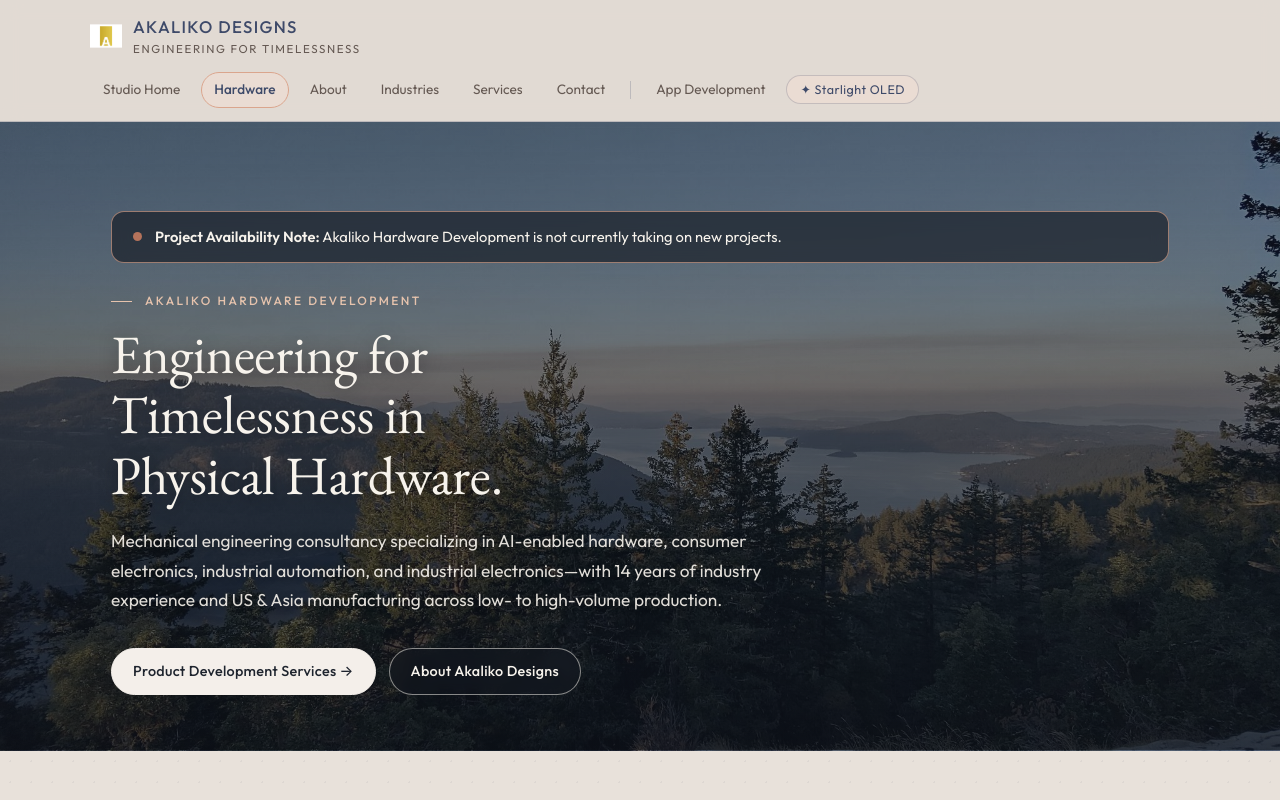
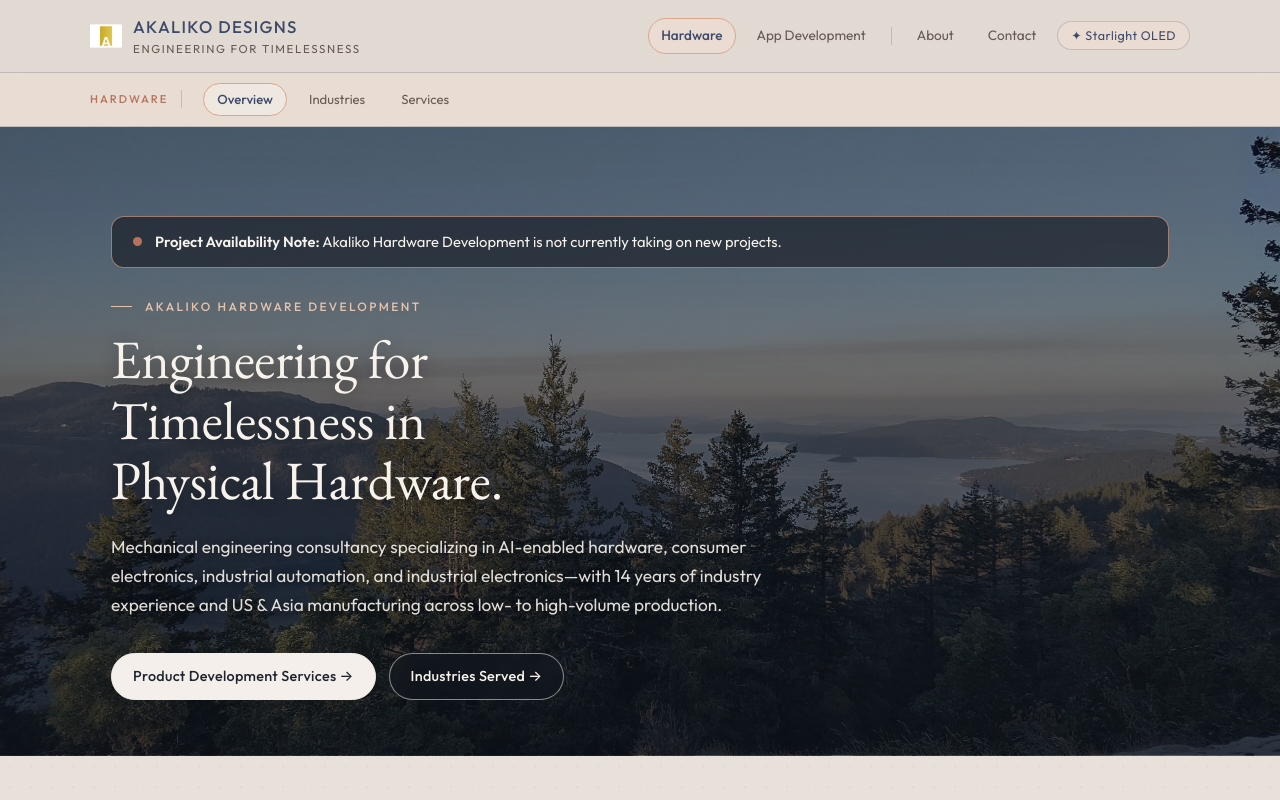
Before and after one commit to anorthernfriend/anorthernfriend.github.io, a plain HTML site: page hardware.html in a window 1280 px wide. Shown: the top 800 px of the page. Drawn offline with nearby package versions, Linux system fonts and the light colour scheme.

Commit message:
Simplify top navigation to Hardware, App Development, About, Contact and nest Industries & Services inside Hardware

```diff
--- a/assets/akaliko-harmony.css
+++ b/assets/akaliko-harmony.css
@@ -61,10 +61,52 @@ body {
 .brand-mark {
   width: 32px;
   height: 32px;
+  border-radius: 6px;
   transition: transform 0.34s var(--ease-calm);
 }
 .brand-group:hover .brand-mark {
   transform: scale(1.05);
+}
+
+/* Hardware Sub-Navigation (Industries & Services nested inside Hardware) */
+.sub-nav-bar {
+  background: color-mix(in srgb, var(--surface) 82%, var(--bg));
+  border-bottom: 1px solid var(--line);
+}
+.sub-nav-inner {
+  display: flex;
+  flex-wrap: wrap;
+  align-items: center;
+  gap: var(--s1);
+  padding: 10px 0;
+}
+.sub-nav-label {
+  font-size: 0.7rem;
+  letter-spacing: 0.18em;
+  text-transform: uppercase;
+  color: var(--accent-warm-deep);
+  font-weight: 500;
+  margin-right: var(--s2);
+  padding-right: var(--s2);
+  border-right: 1px solid var(--line);
+}
+.sub-nav-bar a {
+  font-size: 0.82rem;
+  padding: 5px 13px;
+  border-radius: 999px;
+  color: var(--muted);
+  border: 1px solid transparent;
+  transition: color 0.2s ease, border-color 0.2s ease, background-color 0.2s ease;
+}
+.sub-nav-bar a:hover {
+  color: var(--ink);
+  border-color: var(--line);
+}
+.sub-nav-bar a.active {
+  color: var(--ink);
+  background: var(--surface-alt);
+  border-color: var(--accent-warm);
+  font-weight: 500;
 }
 
 /* 2. Visual Hierarchy — Golden Typographic Ladder -------------------------- */
--- a/hardware.html
+++ b/hardware.html
@@ -847,18 +847,23 @@ html[data-theme="starlight"] .footer-lockup { filter: brightness(1.55); opacity:
         </span>
       </a>
       <nav class="primary-nav" aria-label="Main site navigation">
-        <a href="studio.html">Studio Home</a>
         <a href="hardware.html" class="active">Hardware</a>
+        <a href="apps.html">App Development</a>
+        <span class="nav-divider" aria-hidden="true"></span>
         <a href="about.html">About</a>
-        <a href="industries.html">Industries</a>
-        <a href="services.html">Services</a>
         <a href="contact.html">Contact</a>
-        <span class="nav-divider" aria-hidden="true"></span>
-        <a href="apps.html">App Development</a>
         <button type="button" id="themeToggle" class="theme-toggle">✦ Starlight OLED</button>
       </nav>
     </div>
   </header>
+  <nav class="sub-nav-bar" aria-label="Hardware division navigation">
+    <div class="container sub-nav-inner">
+      <span class="sub-nav-label">Hardware</span>
+      <a href="hardware.html" class="active">Overview</a>
+      <a href="industries.html">Industries</a>
+      <a href="services.html">Services</a>
+    </div>
+  </nav>
 
   <main>
     <section class="hero hero-vista">
@@ -874,7 +879,7 @@ html[data-theme="starlight"] .footer-lockup { filter: brightness(1.55); opacity:
         </p>
         <div class="cta-row">
           <a href="services.html" class="btn">Product Development Services →</a>
-          <a href="about.html" class="btn secondary">About Akaliko Designs</a>
+          <a href="industries.html" class="btn secondary">Industries Served →</a>
         </div>
       </div>
     </section>
@@ -1000,11 +1005,10 @@ html[data-theme="starlight"] .footer-lockup { filter: brightness(1.55); opacity:
         <span>Truthfulness · Reliability · Wellbeing · Integrity</span>
       </div>
       <div class="footer-links">
-        <a href="studio.html">Studio Home</a>
+        <a href="studio.html">Studio Overview</a>
         <a href="hardware.html">Hardware</a>
         <a href="apps.html">App Development</a>
         <a href="about.html">About</a>
-        <a href="services.html">Services</a>
         <a href="contact.html">Contact</a>
       </div>
     </div>
```
Also changed, not shown: about.html (+3 -7 lines), apps.html (+3 -7 lines), contact.html (+3 -7 lines), gateway.html (+0 -1 lines), industries.html (+12 -8 lines), meditation-timer.html (+3 -7 lines), portfolio.html (+3 -7 lines), principal.html (+3 -7 lines), services.html (+12 -8 lines), studio.html (+3 -7 lines).
